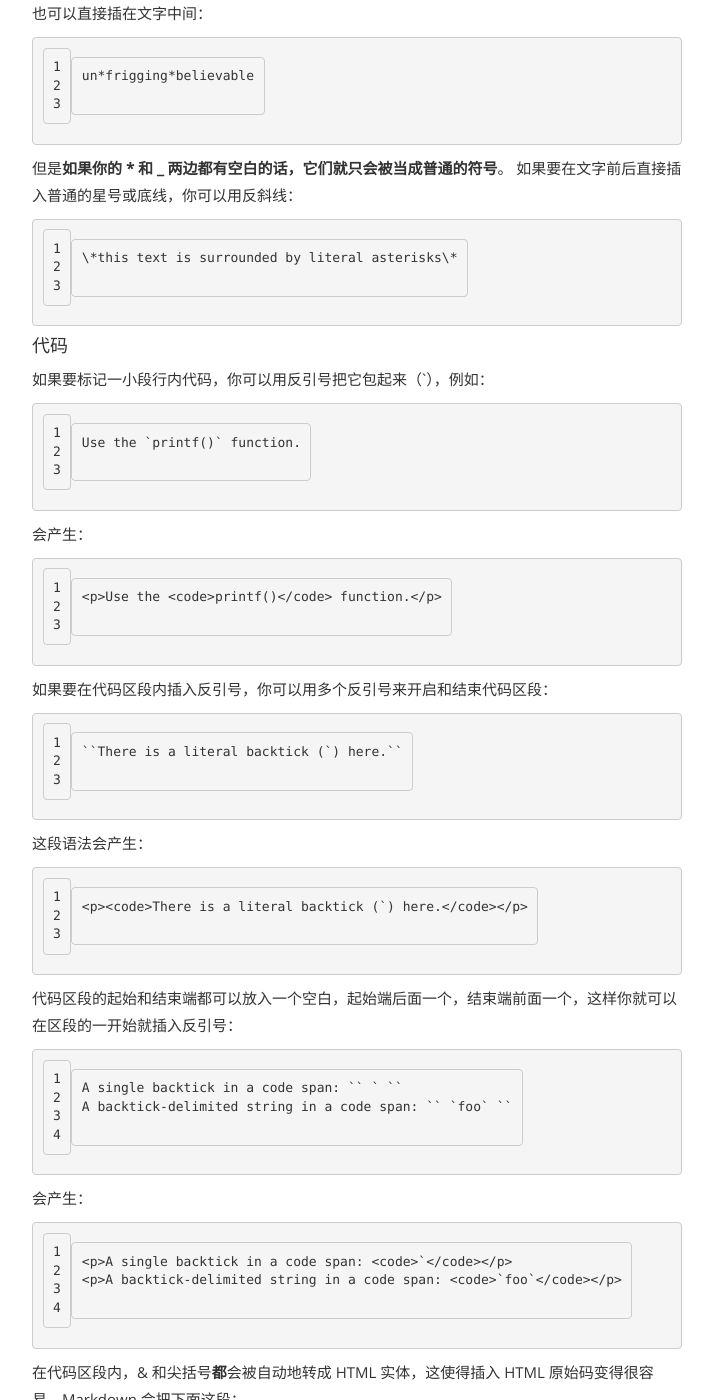
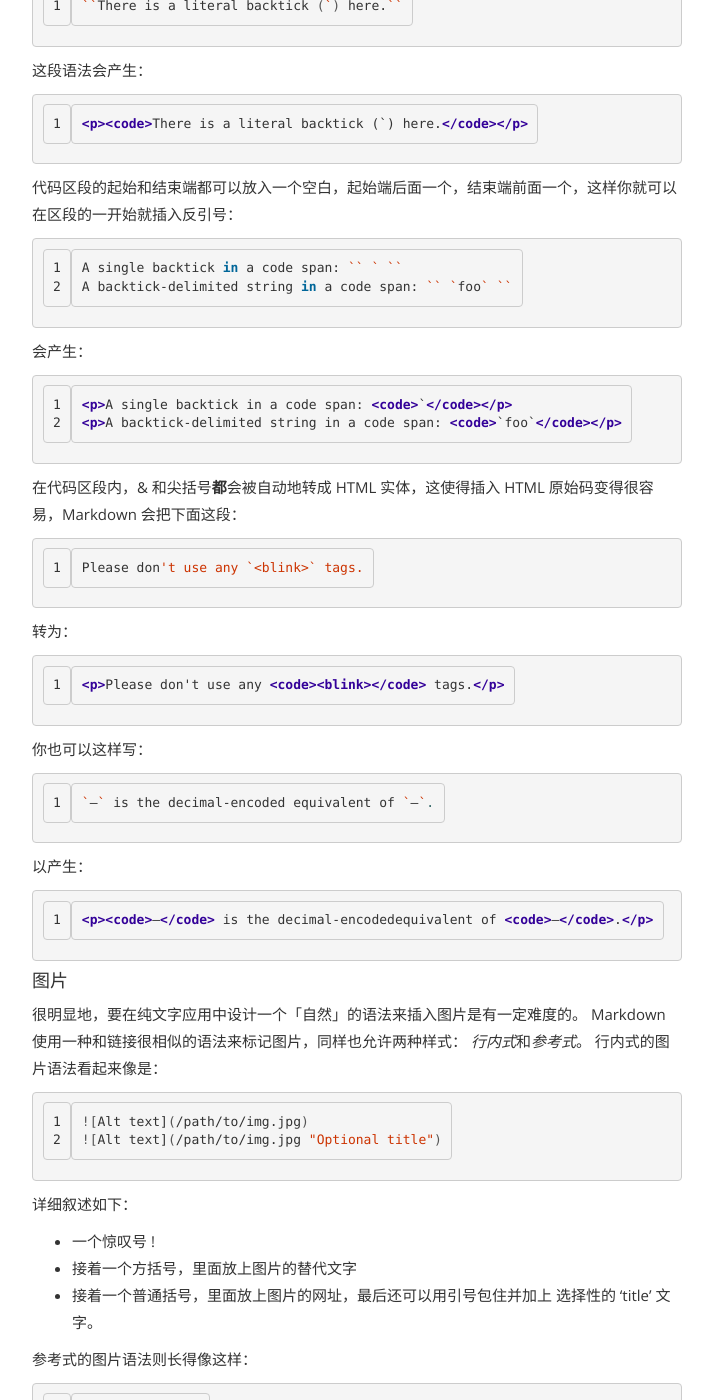
Before and after one commit to LumoCheung/lumocheung.github.com, a Jekyll site: the page built from _posts/2016-04-03-markdown-base.md, in a window 1280 px wide and 1400 px high, scrolled down 14180 px. Shown: the whole window, without its empty margins (283-996 px from the left). Built offline with Jekyll 4.4.1, drawn with Linux system fonts in a browser that asks for light colours; some of the changed text lies outside the part shown.

Commit message:
Update 2016-04-03-markdown-base.md

````diff
--- a/_posts/2016-04-03-markdown-base.md
+++ b/_posts/2016-04-03-markdown-base.md
@@ -335,26 +335,26 @@ This is [an example](http://example.com/ "Title") inline link.
 
 如果你是要链接到同样主机的资源，你可以使用相对路径：
 
-```markdown
+```bash
 See my [About](/about/) page for details.
 ```
 
 **参考式**的链接是在链接文字的括号后面再接上另一个方括号，而在第二个方括号里面要填入用以辨识链接的标记：
 
-```
+```bash
 This is [an example][id] reference-style link.
 ```
 
 你也可以选择性地在两个方括号中间加上一个空格：
-```
+
+```bash
 This is [an example] [id] reference-style link.
 ```
 
 接着，在文件的任意处，你可以把这个标记的链接内容定义出来：
-```
 
+```bash
 [id]: http://example.com/ "Optional Title Here"
-
 ```
 
 链接内容定义的形式为：
@@ -365,230 +365,203 @@ This is [an example] [id] reference-style link.
 * 选择性地接着 title 内容，可以用单引号、双引号或是括弧包着
 
 下面这三种链接的定义都是相同：
-```
 
+```bash
 [foo]: http://example.com/ "Optional Title Here"
 [foo]: http://example.com/ 'Optional Title Here'
 [foo]: http://example.com/ (Optional Title Here)
-
 ```
 
 **请注意：**有一个已知的问题是 Markdown.pl 1.0.1 会忽略单引号包起来的链接 title。
 链接网址也可以用尖括号包起来：
-```
 
+```bash
 [id]: <http://example.com/> "Optional Title Here"
-
 ```
 
 你也可以把 title 属性放到下一行，也可以加一些缩进，若网址太长的话，这样会比较好看：
-```
 
+```bash
 [id]: http://example.com/longish/path/to/resource/here "Optional Title Here"
-
 ```
 
 网址定义只有在产生链接的时候用到，并不会直接出现在文件之中。
 链接辨别标签可以有字母、数字、空白和标点符号，但是并*不*区分大小写，因此下面两个链接是一样的：
-```
 
+```bash
 [link text][a]
 [link text][A]
-
 ```
 
 *隐式链接标记*功能让你可以省略指定链接标记，这种情形下，链接标记会视为等同于链接文字，要用隐式链接标记只要在链接文字后面加上一个空的方括号，如果你要让 "Google" 链接到 google.com，你可以简化成：
-```
 
+```bash
 [Google][]
-
 ```
 
 然后定义链接内容：
-```
 
+```bash
 [Google]: http://google.com/
-
 ```
 
 由于链接文字可能包含空白，所以这种简化型的标记内也许包含多个单词：
-```
 
+```bash
 Visit [Daring Fireball][] for more information.
-
 ```
 
 然后接着定义链接：
-```
 
+```bash
 [Daring Fireball]: http://daringfireball.net/
-
 ```
 
 链接的定义可以放在文件中的任何一个地方，我比较偏好直接放在链接出现段落的后面，你也可以把它放在文件最后面，就像是注解一样。
 下面是一个参考式链接的范例：
-```
 
+```html
 I get 10 times more traffic from
 [Google] [1] than from[Yahoo] [2] or [MSN] [3].
   [1]: http://google.com/ "Google"
   [2]: http://search.yahoo.com/ "Yahoo Search"
   [3]: http://search.msn.com/ "MSN Search"
-
 ```
 
 如果改成用链接名称的方式写：
-```
 
+```html
 I get 10 times more traffic from
 [Google][] than from[Yahoo][] or [MSN][].
   [google]: http://google.com/ "Google"
   [yahoo]: http://search.yahoo.com/ "Yahoo Search"
   [msn]: http://search.msn.com/ "MSN Search"
-
 ```
 
 上面两种写法都会产生下面的 HTML。
-```
 
+```html
 <p>I get 10 times more traffic from <a href="http://google.com/"
 title="Google">Google</a> than from
 <a href="http://search.yahoo.com/" title="Yahoo Search">Yahoo</a>
 or <a href="http://search.msn.com/" title="MSN Search">MSN</a>.</p>
-
 ```
 
 下面是用行内式写的同样一段内容的 Markdown 文件，提供作为比较之用：
-```
 
+```code
 I get 10 times more traffic from
 [Google](http://google.com/ "Google")than from
 [Yahoo](http://search.yahoo.com/ "Yahoo Search") or
 [MSN](http://search.msn.com/ "MSN Search").
-
 ```
 
 参考式的链接其实重点不在于它比较好写，而是它比较好读，比较一下上面的范例，使用参考式的文章本身只有 81 个字符，但是用行内形式的却会增加到 176 个字元，如果是用纯 HTML 格式来写，会有 234 个字元，在 HTML 格式中，标签比文本还要多。
 使用 Markdown 的参考式链接，可以让文件更像是浏览器最后产生的结果，让你可以把一些标记相关的元数据移到段落文字之外，你就可以增加链接而不让文章的阅读感觉被打断。
 #### 强调
 Markdown 使用星号（\*）和底线（\_）作为标记强调字词的符号，被 \* 或 \_ 包围的字词会被转成` <em>` 标签包围，用两个 \* 或\_ 包起来的话，则会被转成 `<strong>`，例如：
-```
 
+```html
 *single asterisks*
 _single underscores_
 **double asterisks**
 __double underscores__
-
 ```
 
 会转成：
-```
 
+```html
 <em>single asterisks</em>
 <em>single underscores</em>
 <strong>double asterisks</strong>
 <strong>double underscores</strong>
-
 ```
 
 你可以随便用你喜欢的样式，唯一的限制是，你用什么符号开启标签，就要用什么符号结束。
 强调也可以直接插在文字中间：
-```
 
+```html
 un*frigging*believable
-
 ```
 
 但是**如果你的 * 和 _ 两边都有空白的话，它们就只会被当成普通的符号**。
 如果要在文字前后直接插入普通的星号或底线，你可以用反斜线：
-```
 
+```bash
 \*this text is surrounded by literal asterisks\*
-
 ```
 
 #### 代码
 如果要标记一小段行内代码，你可以用反引号把它包起来（\`），例如：
-```
 
+```bash
 Use the `printf()` function.
-
 ```
 
 会产生：
-```
 
+```html
 <p>Use the <code>printf()</code> function.</p>
-
 ```
 
 如果要在代码区段内插入反引号，你可以用多个反引号来开启和结束代码区段：
-```
 
+```bash
 ``There is a literal backtick (`) here.``
-
 ```
 
 这段语法会产生：
-```
 
+```html
 <p><code>There is a literal backtick (`) here.</code></p>
-
 ```
 
 代码区段的起始和结束端都可以放入一个空白，起始端后面一个，结束端前面一个，这样你就可以在区段的一开始就插入反引号：
-```
 
+```bash
 A single backtick in a code span: `` ` ``
 A backtick-delimited string in a code span: `` `foo` ``
-
 ```
 
 会产生：
-```
 
+```html
 <p>A single backtick in a code span: <code>`</code></p>
 <p>A backtick-delimited string in a code span: <code>`foo`</code></p>
-
 ```
 
 在代码区段内，& 和尖括号**都**会被自动地转成 HTML 实体，这使得插入 HTML 原始码变得很容易，Markdown 会把下面这段：
-```
 
+```bash
 Please don't use any `<blink>` tags.
-
 ```
 
 转为：
-```
 
+```html
 <p>Please don't use any <code><blink></code> tags.</p>
-
 ```
 
 你也可以这样写：
-```
 
+```bash
 `—` is the decimal-encoded equivalent of `—`.
-
 ```
 
 以产生：
-```
 
+```html
 <p><code>—</code> is the decimal-encodedequivalent of <code>—</code>.</p>
-
 ```
 
 #### 图片
 很明显地，要在纯文字应用中设计一个「自然」的语法来插入图片是有一定难度的。
 Markdown 使用一种和链接很相似的语法来标记图片，同样也允许两种样式： *行内式*和*参考式*。
 行内式的图片语法看起来像是：
-```
 
+```bash
 ![Alt text](/path/to/img.jpg)
 ![Alt text](/path/to/img.jpg "Optional title")
-
 ```
 
 详细叙述如下：
@@ -597,10 +570,9 @@ Markdown 使用一种和链接很相似的语法来标记图片，同样也允
 * 接着一个普通括号，里面放上图片的网址，最后还可以用引号包住并加上 选择性的 'title' 文字。
 
 参考式的图片语法则长得像这样：
-```
 
+```bash
 ![Alt text][id]
-
 ```
 
 「id」是图片参考的名称，图片参考的定义方式则和连结参考一样：
@@ -614,49 +586,45 @@ Markdown 使用一种和链接很相似的语法来标记图片，同样也允
 
 #### 自动链接
 Markdown 支持以比较简短的自动链接形式来处理网址和电子邮件信箱，只要是用尖括号包起来， Markdown 就会自动把它转成链接。一般网址的链接文字就和链接地址一样，例如：
-```
 
+```bash
 <http://example.com/>
-
 ```
 
 Markdown 会转为：
-```
 
+```html
 <a href="http://example.com/">http://example.com/</a>
-
 ```
 
 邮址的自动链接也很类似，只是 Markdown 会先做一个编码转换的过程，把文字字符转成 16 进位码的 HTML 实体，这样的格式可以糊弄一些不好的邮址收集机器人，例如：
-```
 
+```bash
 <address@example.com>
-
 ```
 
 Markdown 会转成：
-```
 
+```html
 <a href="&#x6D;&#x61;i&#x6C;&#x74;&#x6F;:&#x61;&#x64;&#x64;&#x72;&#x65;
 &#115;&#115;&#64;&#101;&#120;&#x61;&#109;&#x70;&#x6C;e&#x2E;&#99;&#111;
 &#109;">&#x61;&#x64;&#x64;&#x72;&#x65;&#115;&#115;&#64;&#101;&#120;&#x61;
 &#109;&#x70;&#x6C;e&#x2E;&#99;&#111;&#109;</a>
-
 ```
 
 在浏览器里面，这段字串（其实是 `<a href="mailto:address@example.com">address@example.com</a>`）会变成一个可以点击的「address@example.com」链接。
 （这种作法虽然可以糊弄不少的机器人，但并不能全部挡下来，不过总比什么都不做好些。不管怎样，公开你的信箱终究会引来广告信件的。）
+
 ####反斜杠
 Markdown 可以利用反斜杠来插入一些在语法中有其它意义的符号，例如：如果你想要用星号加在文字旁边的方式来做出强调效果（但不用 `<em>` 标签），你可以在星号的前面加上反斜杠：
-```
 
+```bash
 \*literal asterisks\*
-
 ```
 
 Markdown 支持以下这些符号前面加上反斜杠来帮助插入普通的符号：
-```
 
+```bash
 \ 反斜线
 ` 反引号
 * 星号
@@ -700,4 +668,6 @@ Mac 平台
 高级应用
 + [Sublime Text 2](http://www.sublimetext.com/2) + [MarkdownEditing](http://ttscoff.github.com/MarkdownEditing/) / [教程](http://lucifr.com/2012/07/12/markdownediting-for-sublime-text-2/)
 
-*** 如有更好的 Markdown 免费编辑器推荐，请到[这里反馈](https://gitcafe.com/riku/Markdown-Syntax-CN/tickets/1)，谢谢！
+***
+
+如有更好的 Markdown 免费编辑器推荐，请到[这里反馈](https://gitcafe.com/riku/Markdown-Syntax-CN/tickets/1)，谢谢！
````
